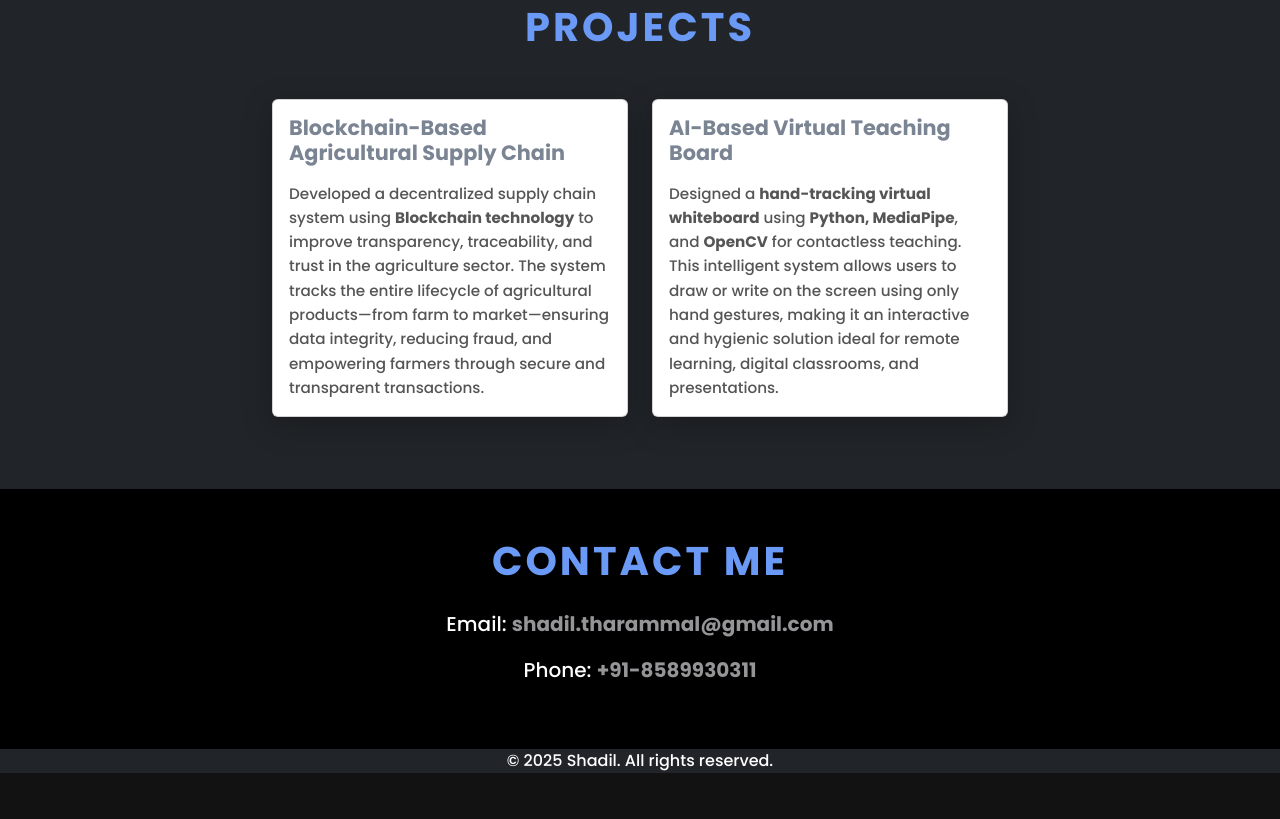
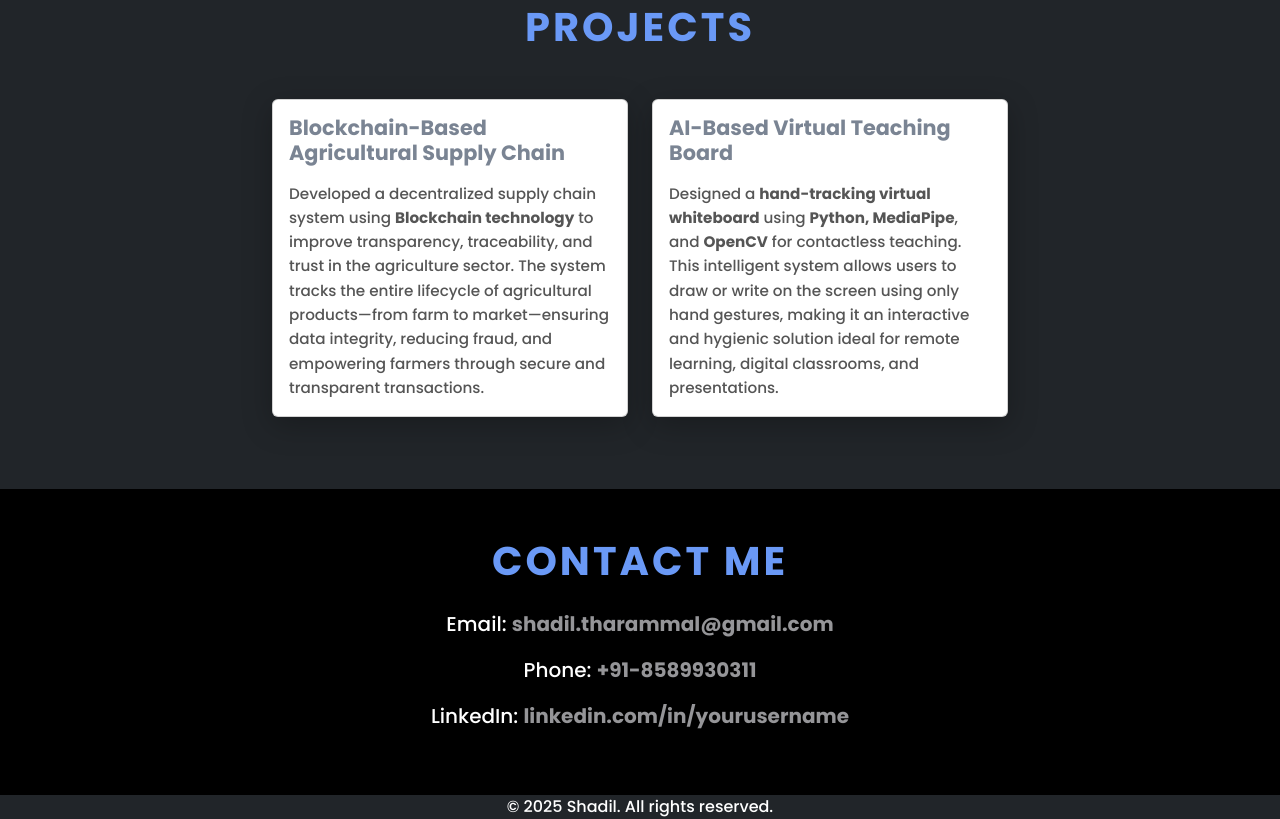
Before and after one commit to Shadil311/myportfolio, a plain HTML site: page index.html in a window 1280 px wide. Shown: the part 1930-2749 px from the top of the page. Before the commit the page ends 2703 px from the top, so only its background shows below. Drawn offline with nearby package versions, Linux system fonts and the light colour scheme.

Commit message:
index.html

```diff
--- a/index.html
+++ b/index.html
@@ -195,6 +195,10 @@
       <h2 class="section-title mb-4">Contact Me</h2>
       <p class="fs-5">Email: <a href="mailto:shadil.tharammal@gmail.com.com" class="link-brown">shadil.tharammal@gmail.com</a></p>
       <p class="fs-5">Phone: <a href="tel:+91 8589930311" class="link-brown">+91-8589930311</a></p>
+        <p class="fs-5">
+  LinkedIn: <a href="https://www.linkedin.com/in/yourusername" class="link-brown" target="_blank">linkedin.com/in/yourusername</a>
+</p>
+
     </div>
   </section>
 
```
